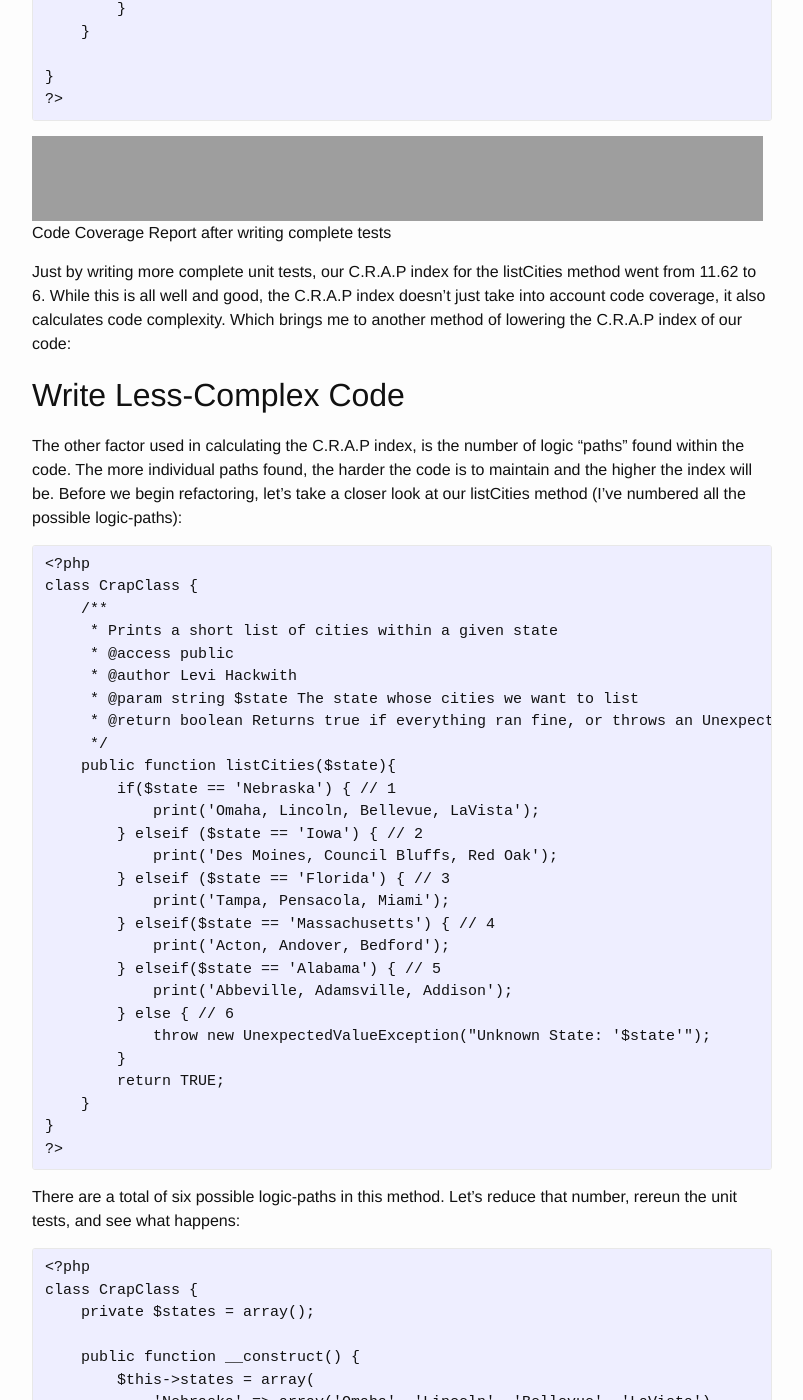
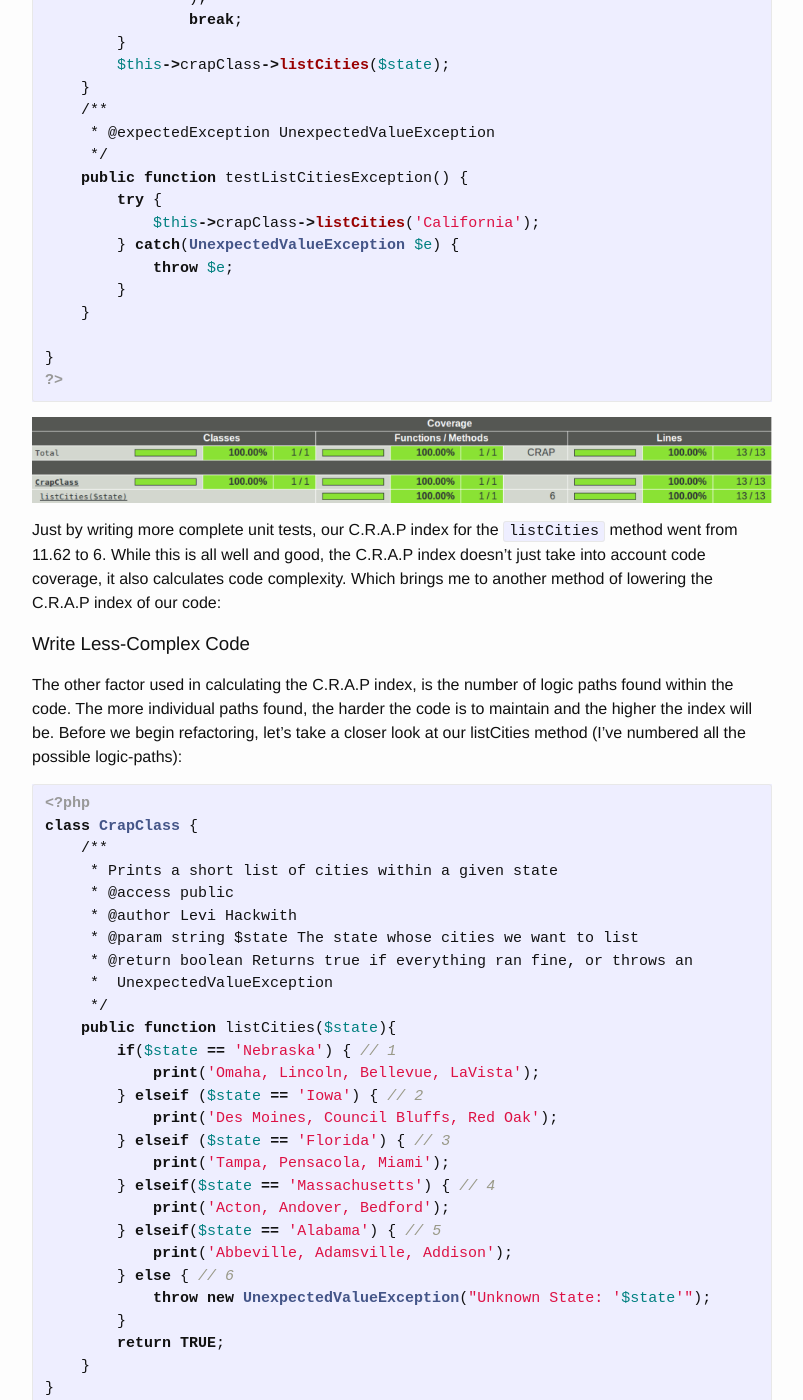
Before and after one commit to opnsrce/opnsrce.github.io, a Jekyll site: the page built from _posts/2011-01-29-how-to-read-and-improve-the-c-r-a-p-index-of-your-code.md, in a window 1280 px wide and 1400 px high, scrolled down 5630 px. Shown: the whole window, without its empty margins (238-1041 px from the left). Built offline with Jekyll 4.4.1, drawn with Linux system fonts in a browser that asks for light colours; comment, search, counter and statistics services are not loaded; some of the changed text lies outside the part shown.

Commit message:
Format blog posts
- 2011-01-21-using-rmagick-and-the-envato-api-to-make-dynamic-images
- 2011-01-29-how-to-read-and-improve-the-c-r-a-p-index-of-your-code.md

```diff
--- a/_posts/2011-01-29-how-to-read-and-improve-the-c-r-a-p-index-of-your-code.md
+++ b/_posts/2011-01-29-how-to-read-and-improve-the-c-r-a-p-index-of-your-code.md
@@ -6,37 +6,52 @@
 layout: post
 guid: http://www.levihackwith.com/?p=15
 permalink: /how-to-read-and-improve-the-c-r-a-p-index-of-your-code/
-icy_video_embed_code:
-  -
+images_folder: /improve-crap-index
 categories:
   - Programming / Web Development
 tags:
   - PHP
 ---
-When I first started using PHPUnit to test my code, I ran across a statistic I had never seen before: the C.R.A.P index. After doing a little research and <a href="http://stackoverflow.com/questions/4731774/how-to-read-improve-c-r-a-p-index-calculated-by-php" target="_blank">asking the right questions</a>, I was able to get a firm grasp on what the C.R.A.P index is and what it means for my code.
 
-<!--more-->
+[1]: http://stackoverflow.com/questions/4731774/how-to-read-improve-c-r-a-p-index-calculated-by-php
+[2]: http://www.artima.com/weblogs/viewpost.jsp?thread=210575
+[3]: {{site.post_images_folder}}{{page.images_folder}}/crapClassNoTest.png
+[4]: {{site.post_images_folder}}{{page.images_folder}}/crapClassPartialTest.png
+[5]: {{site.post_images_folder}}{{page.images_folder}}/crapClassCompleteTest.png
 
-## What is the C.R.A.P Index?
+When I first started using PHPUnit to test my code, I ran across a statistic I
+had never seen before: the C.R.A.P index. After doing a little research and
+[asking the right questions][1], I was able to get a firm grasp on what the
+C.R.A.P index is and what it means for my code.
 
-According to <a href="http://www.artima.com/weblogs/viewpost.jsp?thread=210575" target="_blank">Alberto Savoia, the creator of the index</a>, C.R.A.P is:
+# What is the C.R.A.P Index?
 
-> The C.R.A.P. (Change Risk Analysis and Predictions) index is designed to analyze and predict the amount of effort, pain, and time required to maintain an existing body of code.
+According to [Alberto Savoia][2]:
 
-Basically it&#8217;s a number designed to highlight potential problem areas in the code you&#8217;ve written. The higher the number, the crappier your code may be and the more likely it should be reexamined and refactored.
+> The C.R.A.P. (Change Risk Analysis and Predictions) index is designed to
+analyze and predict the amount of effort, pain, and time required to maintain
+an existing body of code.
 
-## Testing This Theory &#8211; Write Some Crappy Code
+Basically it&rsquo;s a number designed to highlight potential problem areas in
+the code you&rsquo;ve written. The higher the number, the crappier your code
+may be and the more likely it should be reexamined and refactored.
 
-In order to see just how the C.R.A.P index works, we must first write some crappy code. In the following snippet, I&#8217;ve created a PHP object called CrapClass that contains the method listCities:
+# Testing This Theory &#8211; Write Some Crappy Code
 
-<pre class="brush: php; title: ; notranslate" title="">&lt;?php
+In order to see just how the C.R.A.P index works, we must first write some
+crappy code. In the following snippet, I&rsquo;ve created a PHP object called
+CrapClass that contains the method ``listCities``:
+
+~~~php
+<?php
 class CrapClass {
     /**
      * Prints a short list of cities within a given state
      * @access public
      * @author Levi Hackwith
      * @param string $state The state whose cities we want to list
-     * @return boolean Returns true if everything ran fine, or throws an UnexpectedValueException
+     * @return boolean Returns true if everything ran fine, or throws an
+     * UnexpectedValueException
      */
     public function listCities($state){
         if($state == 'Nebraska') {
@@ -55,11 +70,14 @@
         return TRUE;
     }
 }
-</pre>
+?>
+~~~
 
-Yeah, that&#8217;ll do nicely. Now let&#8217;s create a unit test that doesn&#8217;t really test any of the code:
+Yeah, that&rsquo;ll do nicely. Now let&rsquo;s create a unit test that
+doesn&rsquo;t really test any of the code:
 
-<pre class="brush: php; title: ; notranslate" title="">&lt;?php
+~~~php
+<?php
 require_once dirname(__FILE__) . '/../CrapClass.php';
 class CrapClassNoTest extends PHPUnit_Framework_TestCase {
 
@@ -73,7 +91,7 @@
      * This method is called before a test is executed.
      */
     protected function setUp() {
-        $this-&gt;crapClass = new CrapClass;
+        $this->crapClass = new CrapClass;
     }
 
     /**
@@ -89,25 +107,31 @@
      */
     public function testListCities() {
         // Remove the following lines when you implement this test.
-        $this-&gt;markTestIncomplete('This test has not been implemented yet.');
+        $this->markTestIncomplete('This test has not been implemented yet.');
     }
 
 }
-?&gt;</pre>
+?>
+~~~
 
-When we run the code coverage report for this test case, this is what we get (click for a larger view):
+When we run the code coverage report for this test case, this is what we get
+(click for a larger view):
 
-<p style="text-align: center;">
-  <a href="http://www.levihackwith.com/wp-content/uploads/2011/01/crapClassNoTest.png"><img class="aligncenter size-full wp-image-18" title="crapClassNoTest" src="http://www.levihackwith.com/wp-content/uploads/2011/01/crapClassNoTest.png" alt="" width="727" height="87" srcset="http://www.levihackwith.com/wp-content/uploads/2011/01/crapClassNoTest-1024x122.png 1024w, http://www.levihackwith.com/wp-content/uploads/2011/01/crapClassNoTest.png 1212w" sizes="(max-width: 727px) 100vw, 727px" /></a>
-</p>
+![Crap Index - No Tests][3]
 
-Wow, a C.R.A.P index of 42. Why so high? Well, in addition to the 6 possible logic paths inside of the listCities method, the amount of code-coverage provided by the unit test class is at zero percent. So what&#8217;s the first step in improving our code?
+Wow, a C.R.A.P index of 42. Why so high? Well, in addition to the 6 possible
+logic paths inside of the listCities method, the amount of code-coverage
+provided by the unit test class is at zero percent. So what&rsquo;s the first
+step in improving our code?
 
-## Write More Complete Unit Tests
+# Write More Complete Unit Tests
 
-Part of what makes up the C.R.A.P index is how much of your code is covered by unit tests. The more the code is covered, the lower the C.R.A.P index. Let&#8217;s see what happens when we add a few tests to our testing class:
+Part of what makes up the C.R.A.P index is how much of your code is covered by
+unit tests. The more the code is covered, the lower the C.R.A.P index.
+Let&rsquo;s see what happens when we add a few tests to our testing class:
 
-<pre class="brush: php; title: ; notranslate" title="">&lt;?php
+~~~php
+<?php
 
 require_once dirname(__FILE__) . '/../CrapClass.php';
 
@@ -127,7 +151,7 @@
      * This method is called before a test is executed.
      */
     protected function setUp() {
-        $this-&gt;crapClass = new CrapClass();
+        $this->crapClass = new CrapClass();
     }
 
     /**
@@ -149,31 +173,34 @@
     public function testListCities($state) {
         switch($state) {
             case 'Nebraska':
-                $this-&gt;expectOutputString('Omaha, Lincoln, Bellevue, LaVista');
+                $this->expectOutputString(
+                    'Omaha, Lincoln, Bellevue, LaVista'
+                );
                 break;
             case 'Iowa':
-                $this-&gt;expectOutputString('Des Moines, Council Bluffs, Red Oak');
+                $this->expectOutputString(
+                    'Des Moines, Council Bluffs, Red Oak'
+                );
                 break;
         }
-        $this-&gt;crapClass-&gt;listCities($state);
+        $this->crapClass->listCities($state);
     }
 
 }
-?&gt;</pre>
+?>
+~~~
 
-And here&#8217;s the new coverage report:
+And here&rsquo;s the new coverage report:
 
-<div id="attachment_19" style="width: 740px" class="wp-caption aligncenter">
-  <a href="http://www.levihackwith.com/wp-content/uploads/2011/01/crapClassPartialTest.png"><img class="size-full wp-image-19  " title="Code Coverage Report After Adding a Few Unit Tests" src="http://www.levihackwith.com/wp-content/uploads/2011/01/crapClassPartialTest.png" alt="" width="730" height="86" srcset="http://www.levihackwith.com/wp-content/uploads/2011/01/crapClassPartialTest-300x35.png 300w, http://www.levihackwith.com/wp-content/uploads/2011/01/crapClassPartialTest-1024x120.png 1024w, http://www.levihackwith.com/wp-content/uploads/2011/01/crapClassPartialTest.png 1216w" sizes="(max-width: 730px) 100vw, 730px" /></a>
+![Partial Coverage][4]
 
-  <p class="wp-caption-text">
-    Code Coverage Report After Adding a Few Unit Tests
-  </p>
-</div>
+By adding a unit test that covers just two of the 6 possible paths in our
+``listCities`` method, we&rsquo;ve dropped the C.R.A.P index from 42 to 11.62,
+a marked improvement. Let&rsquo;s see what happens when we write tests to cover
+all the code:
 
-By adding a unit test that covers just two of the 6 possible paths in our listCities method, we&#8217;ve dropped the C.R.A.P index from 42 to 11.62, a marked improvement. Let&#8217;s see what happens when we write tests to cover all the code:
-
-<pre class="brush: php; title: ; notranslate" title="">&lt;?php
+~~~php
+<?php
 
 require_once dirname(__FILE__) . '/../CrapClass.php';
 
@@ -193,7 +220,7 @@
      * This method is called before a test is executed.
      */
     protected function setUp() {
-        $this-&gt;crapClass = new CrapClass();
+        $this->crapClass = new CrapClass();
     }
 
     /**
@@ -218,59 +245,74 @@
     public function testListCities($state) {
         switch($state) {
             case 'Nebraska':
-                $this-&gt;expectOutputString('Omaha, Lincoln, Bellevue, LaVista');
+                $this->expectOutputString(
+                    'Omaha, Lincoln, Bellevue, LaVista'
+                );
                 break;
             case 'Iowa':
-                $this-&gt;expectOutputString('Des Moines, Council Bluffs, Red Oak');
+                $this->expectOutputString(
+                    'Des Moines, Council Bluffs, Red Oak'
+                );
                 break;
             case 'Florida':
-                $this-&gt;expectOutputString('Tampa, Pensacola, Miami');
+                $this->expectOutputString(
+                    'Tampa, Pensacola, Miami'
+                );
                 break;
             case 'Massachusetts':
-                $this-&gt;expectOutputString('Acton, Andover, Bedford');
+                $this->expectOutputString(
+                    'Acton, Andover, Bedford'
+                );
                 break;
             case 'Alabama':
-                $this-&gt;expectOutputString('Abbeville, Adamsville, Addison');
+                $this->expectOutputString(
+                    'Abbeville, Adamsville, Addison'
+                );
                 break;
         }
-        $this-&gt;crapClass-&gt;listCities($state);
+        $this->crapClass->listCities($state);
     }
     /**
      * @expectedException UnexpectedValueException
      */
     public function testListCitiesException() {
         try {
-            $this-&gt;crapClass-&gt;listCities('California');
+            $this->crapClass->listCities('California');
         } catch(UnexpectedValueException $e) {
             throw $e;
         }
     }
 
 }
-?&gt;</pre>
+?>
+~~~
 
-<div id="attachment_20" style="width: 741px" class="wp-caption aligncenter">
-  <a href="http://www.levihackwith.com/wp-content/uploads/2011/01/crapClassCompleteTest.png"><img class="size-full wp-image-20 " title="Code Coverage Report after writing complete tests" src="http://www.levihackwith.com/wp-content/uploads/2011/01/crapClassCompleteTest.png" alt="" width="731" height="85" srcset="http://www.levihackwith.com/wp-content/uploads/2011/01/crapClassCompleteTest-1024x119.png 1024w, http://www.levihackwith.com/wp-content/uploads/2011/01/crapClassCompleteTest.png 1219w" sizes="(max-width: 731px) 100vw, 731px" /></a>
+![Complete Test][5]
 
-  <p class="wp-caption-text">
-    Code Coverage Report after writing complete tests
-  </p>
-</div>
+Just by writing more complete unit tests, our C.R.A.P index for the
+``listCities`` method went from 11.62 to 6. While this is all well and good,
+the C.R.A.P index doesn&rsquo;t just take into account code coverage, it also
+calculates code complexity. Which brings me to another method of lowering the
+C.R.A.P index of our code:
 
-Just by writing more complete unit tests, our C.R.A.P index for the listCities method went from 11.62 to 6. While this is all well and good, the C.R.A.P index doesn&#8217;t just take into account code coverage, it also calculates code complexity. Which brings me to another method of lowering the C.R.A.P index of our code:
+# Write Less-Complex Code
 
-## Write Less-Complex Code
+The other factor used in calculating the C.R.A.P index, is the number of logic
+paths found within the code. The more individual paths found, the harder the
+code is to maintain and the higher the index will be. Before we begin
+refactoring, let&rsquo;s take a closer look at our listCities method
+(I&rsquo;ve numbered all the possible logic-paths):
 
-The other factor used in calculating the C.R.A.P index, is the number of logic &#8220;paths&#8221; found within the code. The more individual paths found, the harder the code is to maintain and the higher the index will be. Before we begin refactoring, let&#8217;s take a closer look at our listCities method (I&#8217;ve numbered all the possible logic-paths):
-
-<pre class="brush: php; title: ; notranslate" title="">&lt;?php
+~~~php
+<?php
 class CrapClass {
     /**
      * Prints a short list of cities within a given state
      * @access public
      * @author Levi Hackwith
      * @param string $state The state whose cities we want to list
-     * @return boolean Returns true if everything ran fine, or throws an UnexpectedValueException
+     * @return boolean Returns true if everything ran fine, or throws an
+     *  UnexpectedValueException
      */
     public function listCities($state){
         if($state == 'Nebraska') { // 1
@@ -289,21 +331,24 @@
         return TRUE;
     }
 }
-?&gt;</pre>
+?>
+~~~
 
-There are a total of six possible logic-paths in this method. Let&#8217;s reduce that number, rereun the unit tests, and see what happens:
+There are a total of six possible logic-paths in this method. Let&rsquo;s
+reduce that number, rereun the unit tests, and see what happens:
 
-<pre class="brush: php; title: ; notranslate" title="">&lt;?php
+~~~php
+<?php
 class CrapClass {
     private $states = array();
 
     public function __construct() {
-        $this-&gt;states = array(
-            'Nebraska' =&gt; array('Omaha', 'Lincoln', 'Bellevue', 'LaVista'),
-            'Iowa' =&gt; array('Des Moines', 'Council Bluffs', 'Red Oak'),
-            'Florida' =&gt; array('Tampa', 'Pensacola', 'Miami'),
-            'Massachusetts' =&gt; array('Acton', 'Andover', 'Bedford'),
-            'Alabama' =&gt; array('Abbeville', 'Adamsville', 'Addison')
+        $this->states = array(
+            'Nebraska' => array('Omaha', 'Lincoln', 'Bellevue', 'LaVista'),
+            'Iowa' => array('Des Moines', 'Council Bluffs', 'Red Oak'),
+            'Florida' => array('Tampa', 'Pensacola', 'Miami'),
+            'Massachusetts' => array('Acton', 'Andover', 'Bedford'),
+            'Alabama' => array('Abbeville', 'Adamsville', 'Addison')
         );
         return TRUE;
     }
@@ -312,31 +357,38 @@
      * @access public
      * @author Levi Hackwith
      * @param string $state The state whose cities we want to list
-     * @return boolean True if everything ran fine, or throws an UnexpectedValueException
+     * @return boolean True if everything ran fine, or throws an
+     *  UnexpectedValueException
      */
     public function listCities($state){
-        if(isset($this-&gt;states[$state])) {
-            echo implode(', ', $this-&gt;states[$state]);
+        if(isset($this->states[$state])) {
+            echo implode(', ', $this->states[$state]);
             return TRUE;
         } else {
             throw new UnexpectedValueException("Unknown State: '$state'");
         }
     }
 }
-?&gt;</pre>
+?>
+~~~
 
-<div id="attachment_21" style="width: 733px" class="wp-caption aligncenter">
-  <a href="http://www.levihackwith.com/wp-content/uploads/2011/01/CrapClassRefactoredTest.png"><img class="size-full wp-image-21 " title="Code Coverage Report After Refactoring the listCities method" src="http://www.levihackwith.com/wp-content/uploads/2011/01/CrapClassRefactoredTest.png" alt="" width="723" height="101" srcset="http://www.levihackwith.com/wp-content/uploads/2011/01/CrapClassRefactoredTest-1024x142.png 1024w, http://www.levihackwith.com/wp-content/uploads/2011/01/CrapClassRefactoredTest.png 1205w" sizes="(max-width: 723px) 100vw, 723px" /></a>
+![Complete Coverage][5]
 
-  <p class="wp-caption-text">
-    Code Coverage Report After Refactoring the listCities method
-  </p>
-</div>
+By refactoring our code, we were able to lower our method&rsquo;s C.R.A.P
+index to 2 and make the ``listCities`` method much more maintainable.
 
-By refactoring our code, we were able to lower our method&#8217;s C.R.A.P index to 2 and make the listCities method much more maintainable.
+# Final Thoughts
 
-## Final Thoughts
+While lowering the C.R.A.P index of our code is always a good goal, it can
+easily create more problems than it solves. Refactoring your code just lower a
+number on a report is never a good idea. By arbitrarily lowering the C.R.A.P
+index, or any other programming metric for that matter, you not only go
+against the metric&rsquo;s original intent, but you add an artificial and
+unnecessary complexity to your code that could end up doing more harm than good:
 
-While lowering the C.R.A.P index of our code is always a good goal, it can easily create more problems than it solves. Refactoring your code just lower a number on a report is never a good idea. By arbitrarily lowering the C.R.A.P index, or any other programming metric for that matter, you not only go against the metric&#8217;s original intent, but you add an artificial and unnecessary complexity to your code that could end up doing more harm than good.
-
-> &#8230;software metrics, in general, are just tools. No single metric can tell the whole story; it’s just one more data point. Metrics are meant to be used by developers, not the other way around – the metric should work for you, you should not have to work for the metric. Metrics should never be an end unto themselves. Metrics are meant to help you think, not to do the thinking for you. <cite>~Alberto Savoia</cite>
+> software metrics, in general, are just tools. No single metric can tell the
+whole story; it’s just one more data point. Metrics are meant to be used by
+developers, not the other way around – the metric should work for you, you
+should not have to work for the metric. Metrics should never be an end unto
+themselves. Metrics are meant to help you think, not to do the thinking for
+you. <cite>~Alberto Savoia</cite>
```
Also changed, not shown: _posts/2011-01-21-using-rmagick-and-the-envato-api-to-make-dynamic-images.md (+11 -12 lines), images/posts/improve-crap-index/CrapClassRefactoredTest.png (added), images/posts/improve-crap-index/crapClassCompleteTest.png (added), images/posts/improve-crap-index/crapClassNoTest.png (added), images/posts/improve-crap-index/crapClassPartialTest.png (added).
